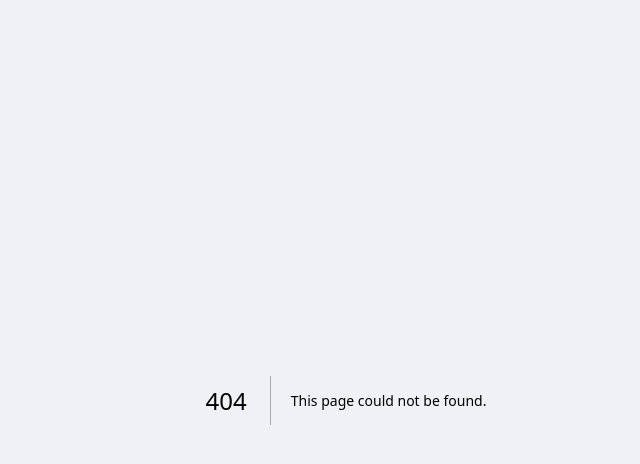
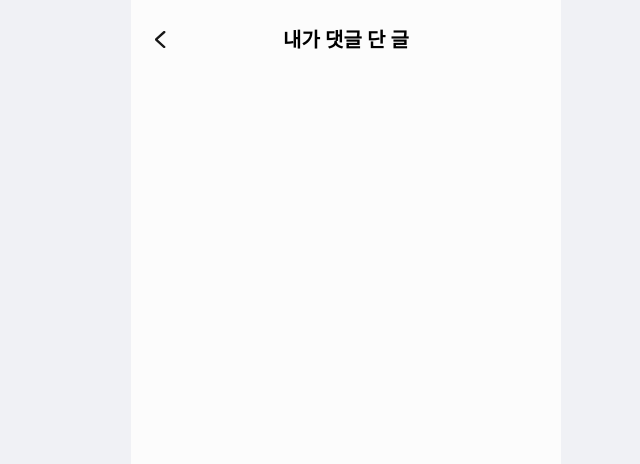
Before and after one commit to ToothDay/Front-Dev, a Next.js app: page /my-activity/comment in a window 1280 px wide. Before the commit this address had no page. Shown: the top 464 px of the page, without its empty margins (294-934 px from the left). Built offline with nearby package versions, Linux system fonts and the light colour scheme.

Commit message:
[15] feat : 나의 활동 페이지 분기처리

```diff
--- /dev/null
+++ b/src/app/my-activity/[type]/page.module.scss
@@ -0,0 +1,12 @@
+@import "@/styles/common.scss";
+
+.main {
+  background-color: $white;
+  height: 100vh;
+  overflow: auto;
+  padding: 28px 24px 0;
+}
+
+.header {
+  margin-bottom: 36px;
+}
--- /dev/null
+++ b/src/app/my-activity/[type]/page.tsx
@@ -0,0 +1,33 @@
+import Header from "@/components/common/Header";
+import styles from "./page.module.scss";
+
+type ActivityType = "post" | "like" | "comment";
+
+type PropsPage = {
+  params: {
+    type: ActivityType;
+  };
+};
+
+type HeaderTitleType = {
+  [key in ActivityType]: string;
+};
+
+const HEADER_TITLE: HeaderTitleType = {
+  post: "내가 작성한 글",
+  like: "내가 좋아요 누른 글",
+  comment: "내가 댓글 단 글"
+};
+
+const MyActivity = ({ params }: PropsPage) => {
+  console.log("searchParams", params);
+  return (
+    <main className={styles.main}>
+      <div className={styles.header}>
+        <Header title={HEADER_TITLE[params.type]} />
+      </div>
+    </main>
+  );
+};
+
+export default MyActivity;
```
